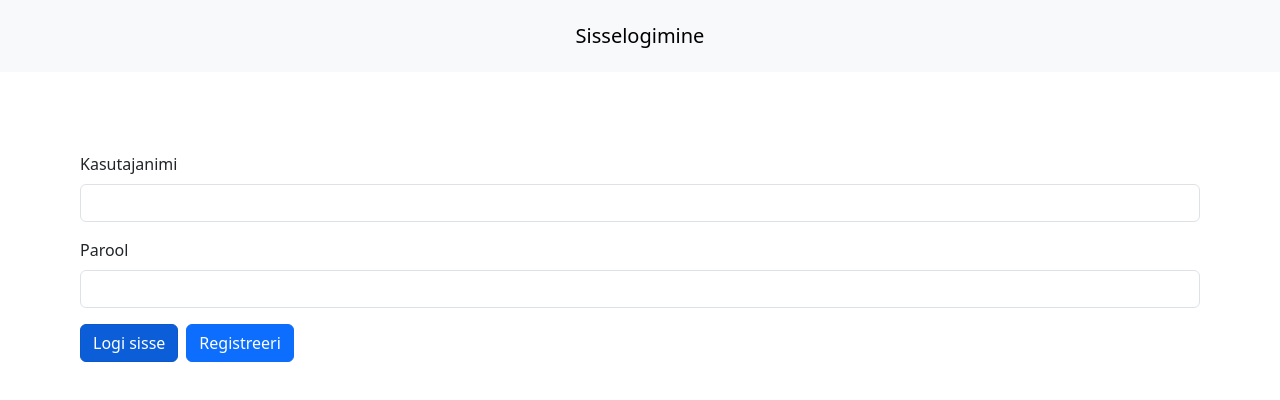
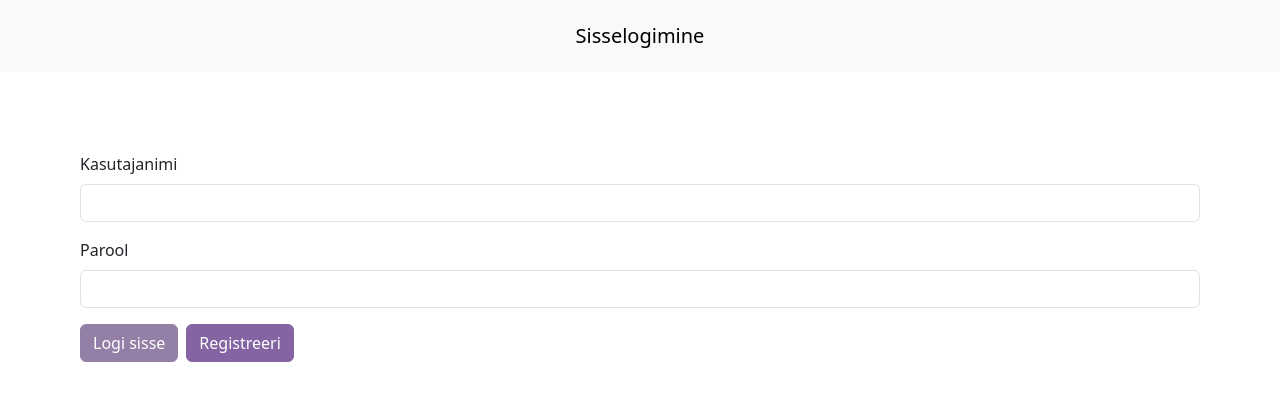
Before and after one commit to MarkusMaal2/login-frontend, a React (Create React App) app: page / in a window 1280 px wide. In both pictures the pointer is over the button "Logi sisse". Shown: the top 400 px of the page. Built offline with nearby package versions, Linux system fonts and the light colour scheme.

Commit message:
Updated Bootstrap styling

```diff
--- a/package.json
+++ b/package.json
@@ -13,6 +13,7 @@
     "react-client-session": "^0.0.8",
     "react-dom": "^18.2.0",
     "react-scripts": "5.0.1",
+    "sass": "^1.70.0",
     "web-vitals": "^2.1.4"
   },
   "scripts": {
--- a/src/App.css
+++ b/src/App.css
@@ -1,3 +1,18 @@
 Form {
   padding: 5em;
 }
+
+.btn-primary,
+.text-bg-primary,
+.border-primary-subtle {
+  background-color: #8464a2 !important;
+  border-color: #8464a2 !important;
+}
+
+.btn-primary:hover,
+.btn-primary:active,
+.btn-primary:visited,
+.btn-primary:focus {
+  background-color: #947fa6 !important;
+  border-color: #947fa6 !important;
+}
```
Also changed, not shown: 1 other file (tests, documents, lock files or other folders).
